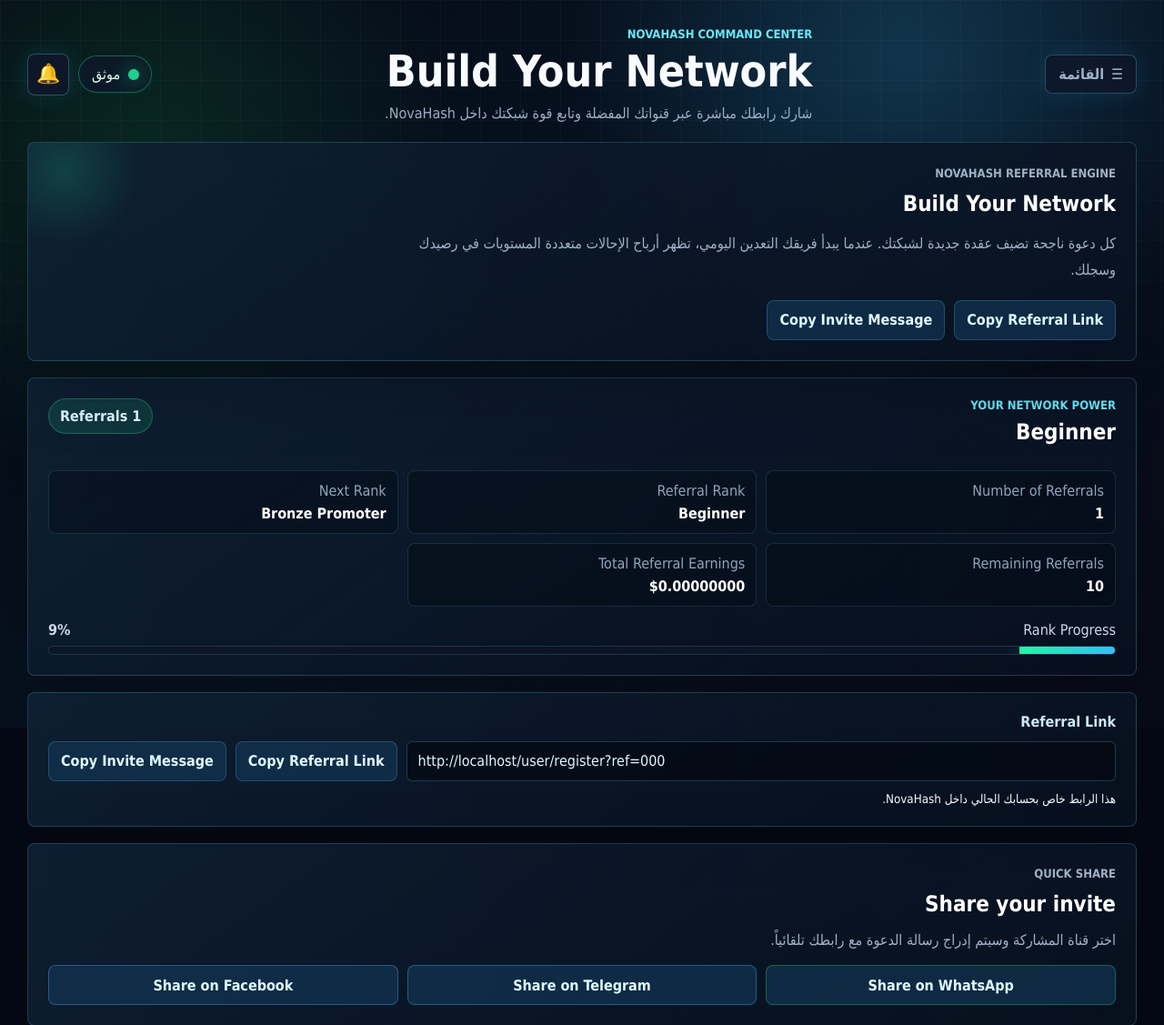
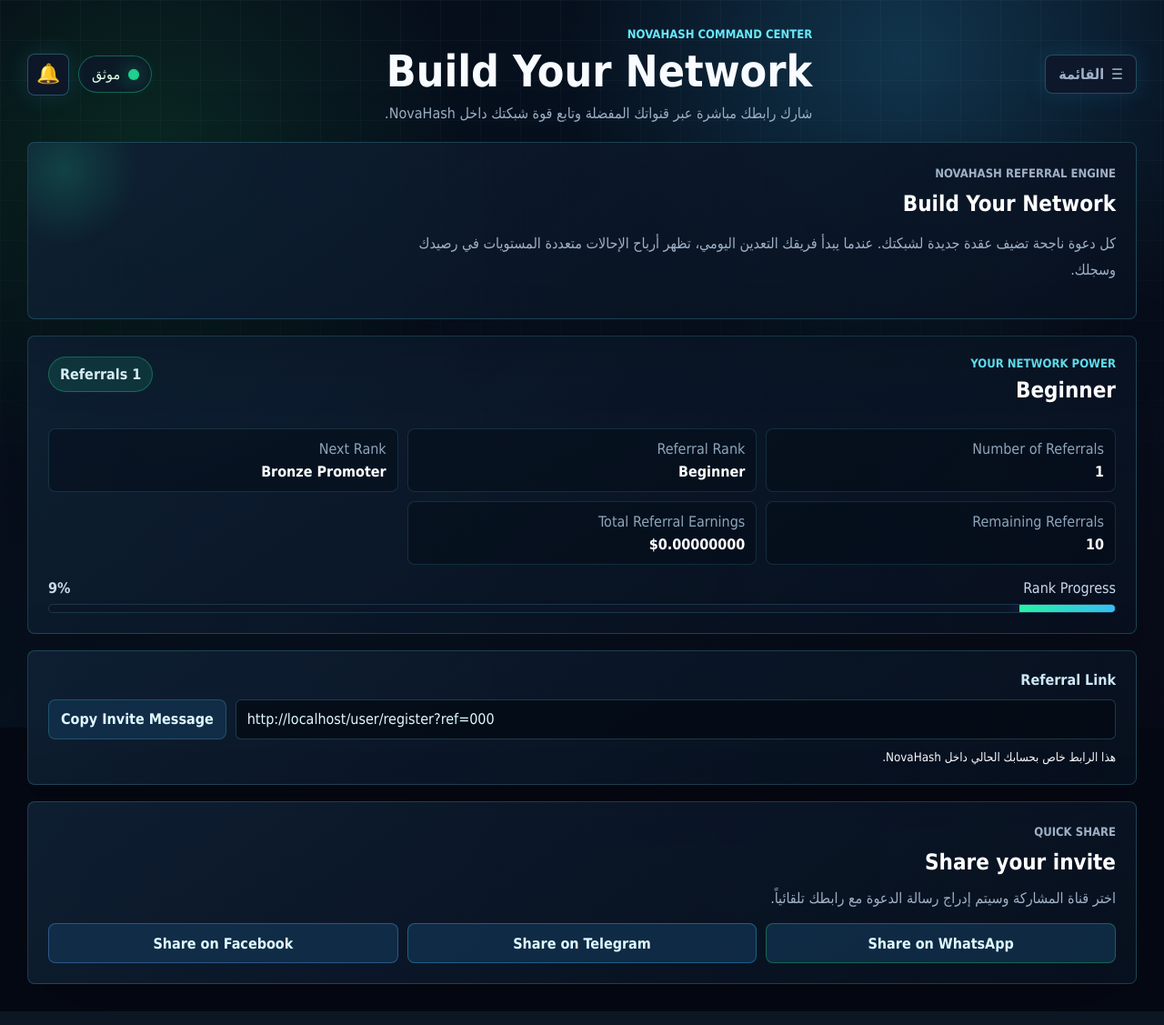
Before and after one commit to abdulkarimhajyasin-alt/project1-dashboard, a FastAPI app: page /user/referral in a window 1280 px wide. Shown: the top 1127 px of the page at 91% size. Run offline with FastAPI, Linux system fonts and the light colour scheme; the visitor is signed in with stand-in values (Sample User, id 1); tables that the repository leaves empty hold one stand-in row (values such as "Sample post"); parts of the project's set-up code (start-up, migrations or seed data) failed here and were passed over.

Commit message:
Simplify referral invite copy button

```diff
--- a/web_dashboard/app/templates/user_referral.html
+++ b/web_dashboard/app/templates/user_referral.html
@@ -10,10 +10,6 @@
     <p class="mining-kicker">{{ platform_name }} Referral Engine</p>
     <h2>Build Your Network</h2>
     <p>كل دعوة ناجحة تضيف عقدة جديدة لشبكتك. عندما يبدأ فريقك التعدين اليومي، تظهر أرباح الإحالات متعددة المستويات في رصيدك وسجلك.</p>
-    <div class="referral-actions-strip">
-      <button type="button" data-copy-target="#referralLink">Copy Referral Link</button>
-      <button type="button" data-copy-target="#inviteMessage">Copy Invite Message</button>
-    </div>
     <p class="copy-toast" data-copy-toast hidden></p>
   </article>
 
@@ -47,7 +43,6 @@
     <label for="referralLink">Referral Link</label>
     <div class="referral-link-control">
       <input id="referralLink" value="{{ referral_url }}" readonly>
-      <button type="button" data-copy-target="#referralLink">Copy Referral Link</button>
       <button type="button" data-copy-target="#inviteMessage">Copy Invite Message</button>
     </div>
     <small>هذا الرابط خاص بحسابك الحالي داخل {{ platform_name }}.</small>
```
